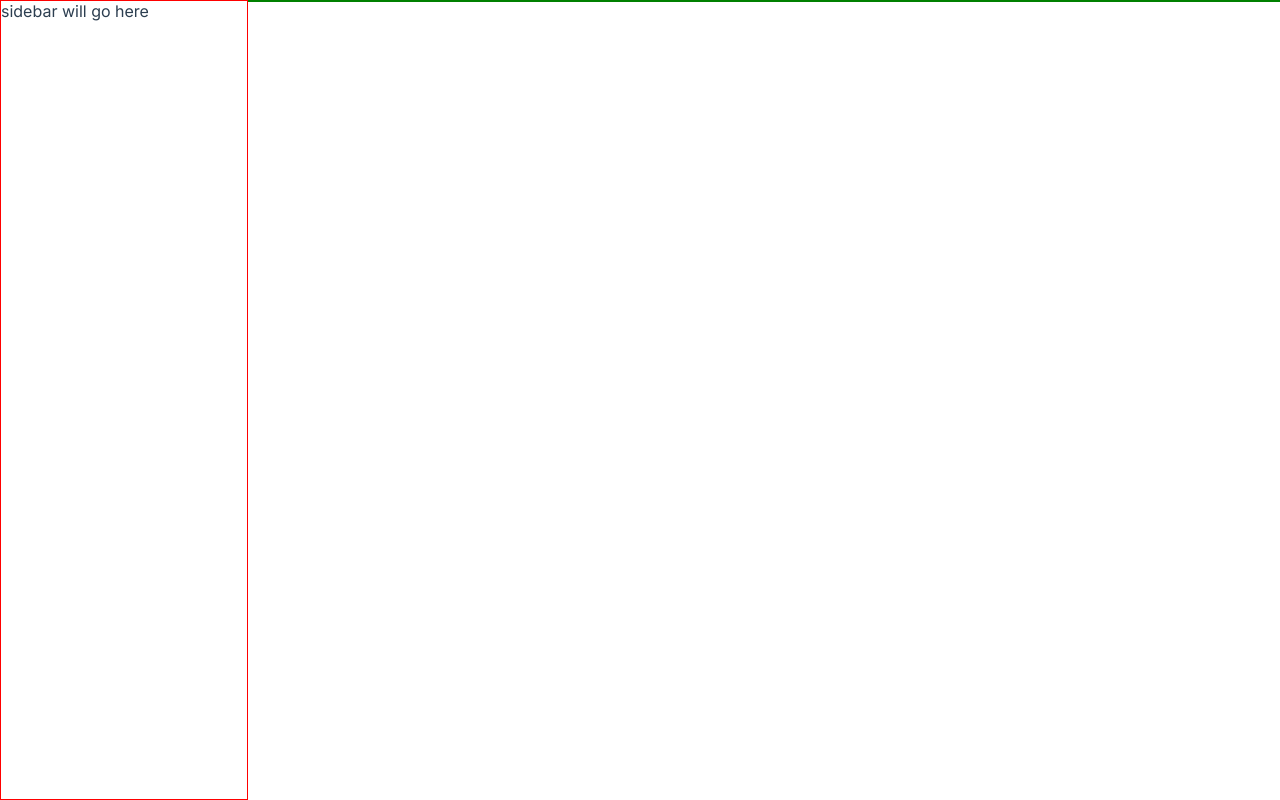
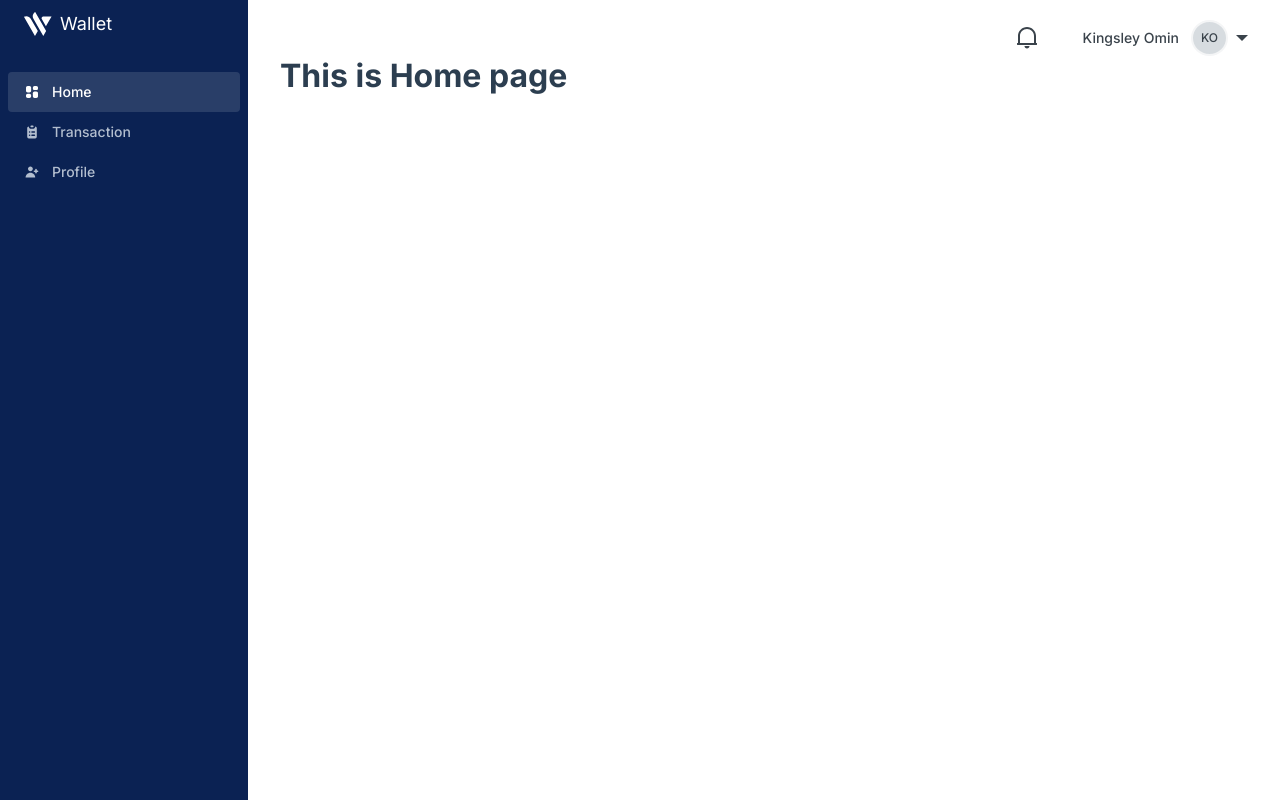
Before and after one commit to Ssalma/wallet_app, a Vue app: page /dashboard in a window 1280 px wide. Built offline with nearby package versions, Linux system fonts and the light colour scheme.

Commit message:
Kwabena: adding dashboard layouts

```diff
--- a/src/components/sidebar/SideBar.vue
+++ b/src/components/sidebar/SideBar.vue
@@ -116,7 +116,7 @@ export default {};
   padding: 12px 8px;
   .logo {
     @include flexCenter(row);
-    margin-left: 19px;
+    margin-left: 15px;
     p {
       font-family: "Inter";
       font-style: normal;
--- a/src/layout/Dashboard.vue
+++ b/src/layout/Dashboard.vue
@@ -1,9 +1,9 @@
 <template>
   <main class="dashboard">
-    <div class="sidebar"><p>sidebar will go here</p></div>
+    <div class="sidebar"><SideBar /></div>
     <div class="container">
       <div class="navbar">
-
+        <NavBar />
       </div>
       <router-view v-slot="{ Component }">
         <transition>
@@ -14,12 +14,13 @@
   </main>
 </template>
 <script>
-// import { Sidebar, Navbar } from "@/components";
+import { SideBar, NavBar } from "@/components";
 
 export default {
   name: "DashboardLayout",
   data: () => ({}),
   computed: {},
+  components: { SideBar, NavBar },
 };
 </script>
 
@@ -34,18 +35,18 @@ export default {
   .container {
     overflow-x: hidden;
     max-width: unset;
-
+    padding: 20px 32px;
     .navbar {
     }
   }
   @media screen and (min-width: 768px) {
     grid-template-columns: 248px auto;
     .sidebar {
-      border: 1px solid red;
+      // border: 1px solid red;
     }
     .container {
       .navbar {
-        border: 1px solid green;
+        // border: 1px solid green;
       }
     }
   }
--- /dev/null
+++ b/src/views/dashboard/profile/ProfileView.vue
@@ -0,0 +1,9 @@
+<template>
+  <div class="profile">this is the profile page</div>
+</template>
+
+<script>
+export default {};
+</script>
+
+<style></style>
--- /dev/null
+++ b/src/views/dashboard/transactions/TransactionsView.vue
@@ -0,0 +1,9 @@
+<template>
+  <div class="transactions">this is the transactions page.</div>
+</template>
+
+<script>
+export default {};
+</script>
+
+<style></style>
--- a/src/views/index.js
+++ b/src/views/index.js
@@ -1,9 +1,23 @@
-import LoginView from "@/views/auth/login/LoginView"
-import ForgetPassword from "@/views/auth/forgetpassword/ForgetPassword"
-import CheckInbox from "@/views/auth/checkInbox/CheckInbox"
-import OtpCreatePin from "@/views/auth/OtpCreatePin/OtpCreatePin"
-import OtpVerification from "@/views/auth/otpVerification/OtpVerification"
-import ResetPassword from "@/views/auth/resetPassword/ResetPassword"
-import SignUp from "@/views/auth/signup/SignUp"
+import LoginView from "@/views/auth/login/LoginView";
+import ForgetPassword from "@/views/auth/forgetpassword/ForgetPassword";
+import CheckInbox from "@/views/auth/checkInbox/CheckInbox";
+import OtpCreatePin from "@/views/auth/OtpCreatePin/OtpCreatePin";
+import OtpVerification from "@/views/auth/otpVerification/OtpVerification";
+import ResetPassword from "@/views/auth/resetPassword/ResetPassword";
+import SignUp from "@/views/auth/signup/SignUp";
+import ProfileView from "@/views/dashboard/profile/ProfileView";
+import TransactionsView from "@/views/dashboard/transactions/TransactionsView";
+import HomeView from "@/views/dashboard/home/HomeView";
 
-export {LoginView, ForgetPassword, CheckInbox, OtpCreatePin, OtpVerification, ResetPassword, SignUp}
+export {
+  LoginView,
+  ForgetPassword,
+  CheckInbox,
+  OtpCreatePin,
+  OtpVerification,
+  ResetPassword,
+  SignUp,
+  ProfileView,
+  TransactionsView,
+  HomeView,
+};
```
Also changed, not shown: src/router/index.js (+6 -6 lines), src/views/dashboard/home/HomeView.vue (renamed from src/views/Home.vue).
